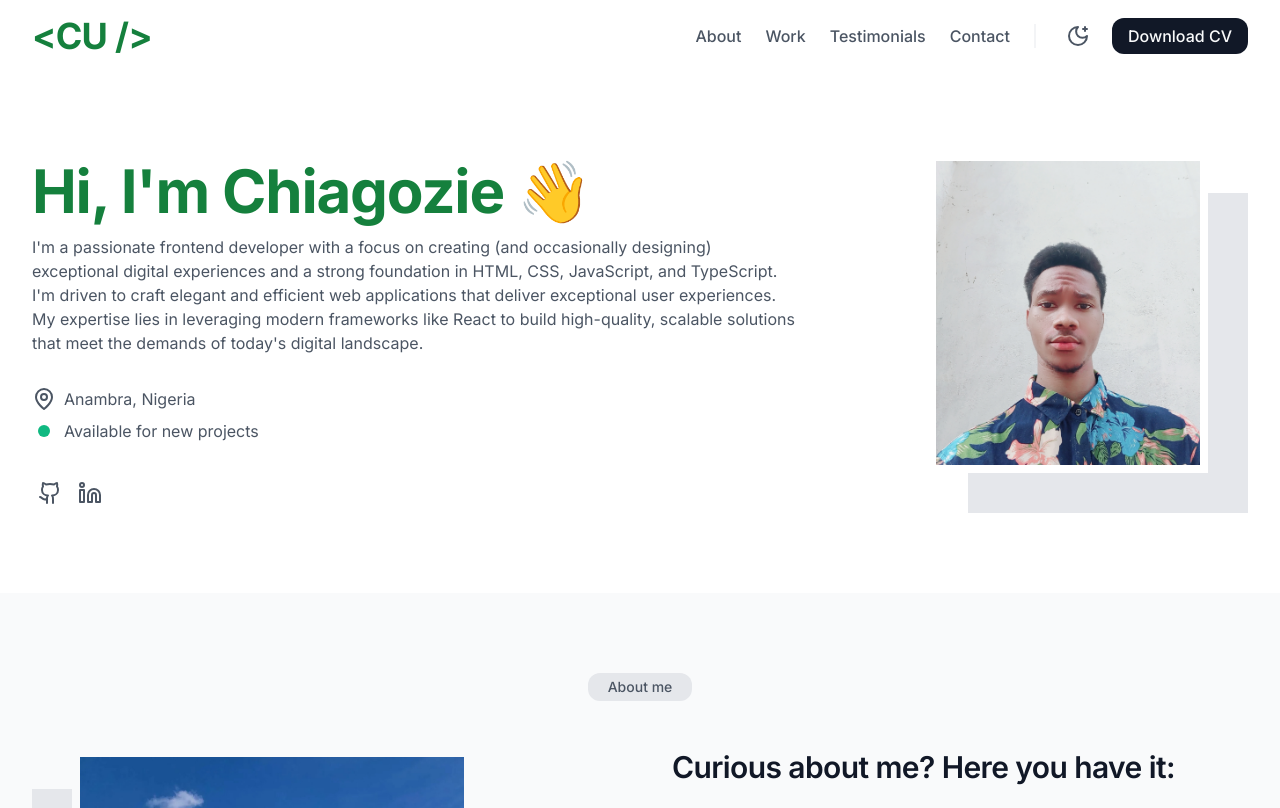
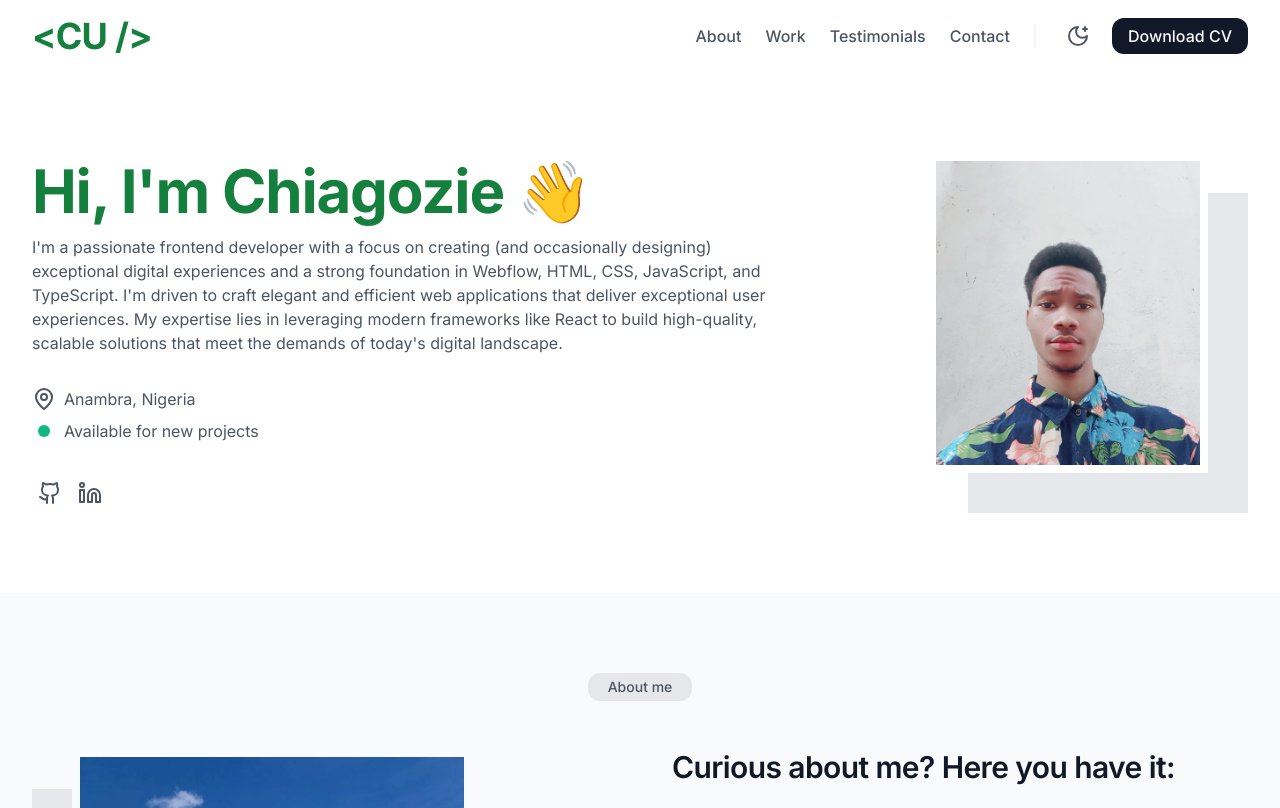
Before and after one commit to officialp123/david-website, a Next.js app: page / in a window 1280 px wide. Shown: the top 808 px of the page. Built offline with nearby package versions, Linux system fonts and the light colour scheme.

Commit message:
Update hero.tsx

```diff
--- a/src/components/sections/hero.tsx
+++ b/src/components/sections/hero.tsx
@@ -33,7 +33,7 @@ const HeroSection = () => {
             <Typography>
               I&apos;m a passionate frontend developer with a focus
               on creating (and occasionally designing) exceptional digital
-              experiences and a strong foundation in HTML, CSS, JavaScript, and TypeScript. I&apos;m driven to craft elegant and efficient web applications that deliver exceptional user experiences. My expertise lies in leveraging modern frameworks like React to build high-quality, scalable solutions that meet the demands of today&apos;s digital landscape.
+              experiences and a strong foundation in Webflow, HTML, CSS, JavaScript, and TypeScript. I&apos;m driven to craft elegant and efficient web applications that deliver exceptional user experiences. My expertise lies in leveraging modern frameworks like React to build high-quality, scalable solutions that meet the demands of today&apos;s digital landscape.
             </Typography>
           </div>
           <div className="flex flex-col gap-2">
```
